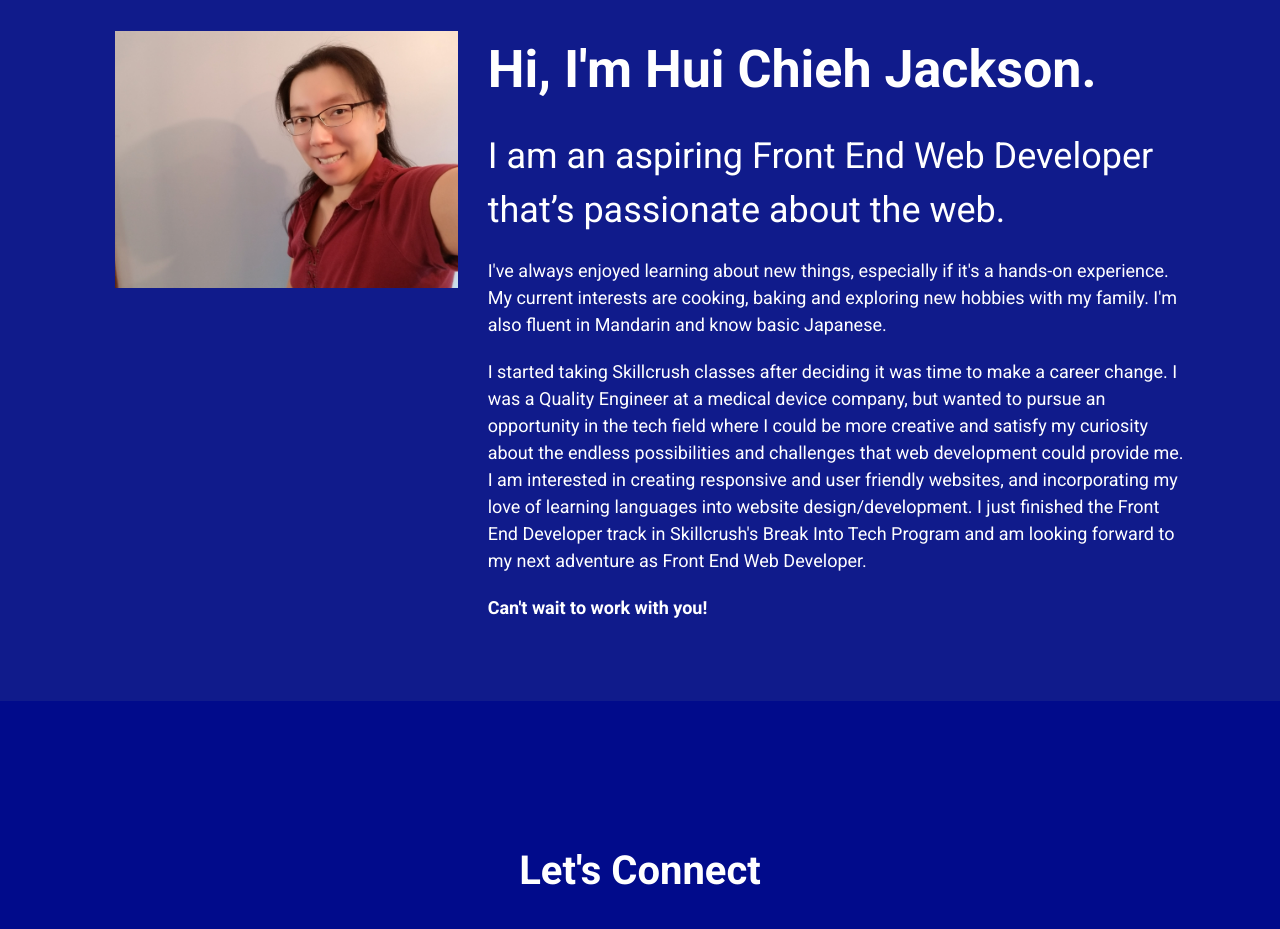
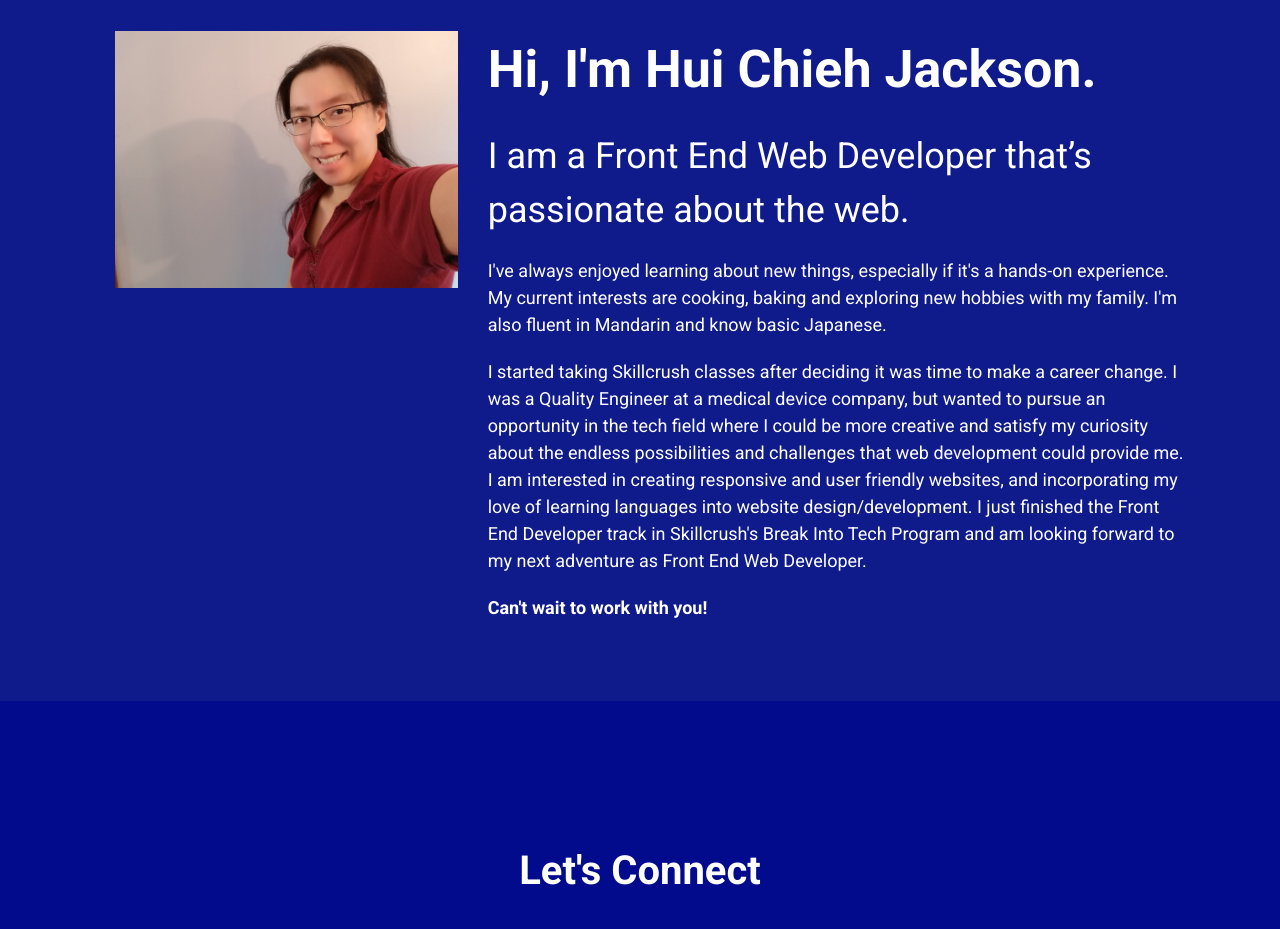
Before and after one commit to hchjackson/huichieh-jackson-portfolio, a website built with Parcel: page index.html in a window 1280 px wide. Shown: the part 3640-4569 px from the top of the page. Built offline with nearby package versions, Linux system fonts and the light colour scheme.

Commit message:
Updated About Section. Removed aspiring from h4 header.

```diff
--- a/index.html
+++ b/index.html
@@ -158,7 +158,7 @@
           </figure>
           <div class="about-info">
             <h3>Hi, I'm Hui Chieh Jackson.</h3>
-            <h4>I am an aspiring Front End Web Developer that’s passionate about the web.</h4>
+            <h4>I am a Front End Web Developer that’s passionate about the web.</h4>
             <p class="about-text">
               I've always enjoyed learning about new things, especially if it's a hands-on experience. My current interests are cooking, baking and exploring new hobbies with my family. I'm also fluent in Mandarin and know basic Japanese.
             </p>
```
